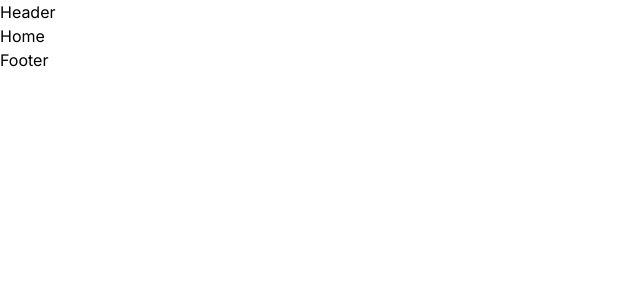
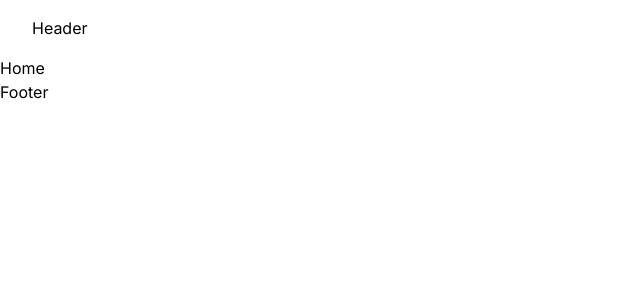
Before and after one commit to waylonturbes/signal-focused, a Next.js app: page / in a window 1280 px wide. Shown: the top 300 px of the page, without its empty margins (0-640 px from the left). Built offline with nearby package versions, Linux system fonts and the light colour scheme.

Commit message:
feat: alter consumer layout  layout props

```diff
--- a/components/layouts/consumer-layout/consumer-layout.tsx
+++ b/components/layouts/consumer-layout/consumer-layout.tsx
@@ -5,23 +5,30 @@ import type { ReactElement } from "react";
 
 interface ConsumerLayoutProps {
   children: ReactElement;
-  title?: string;
+  title: string;
+  description: string;
 }
 
 /**
  * A layout component for pages intended to be used by consumers, like the homepage.
  * @param { ReactElement } children The content that lives withing the layout
- * @param { string } title The text content for the title header of the HTML document
+ * @param { string } title The text content for the title of the HTML document
+ * @param { string } description The text content for the description of the HTML document
  * @returns { ReactElement } Layout for a cosumer page.
  */
-const ConsumerLayout = ({ children, title }: ConsumerLayoutProps) => {
+const ConsumerLayout = ({
+  children,
+  title,
+  description,
+}: ConsumerLayoutProps) => {
   return (
     <div className="min-h-screen flex flex-col">
       <Head>
         <title>{title}</title>
         <meta name="viewport" content="initial-scale=1.0, width=device-width" />
+        <meta name="description" content={description} />
       </Head>
-      <header>Header</header>
+      <ConsumerHeader />
       <main>{children}</main>
       <footer>Footer</footer>
     </div>
--- a/pages/index.tsx
+++ b/pages/index.tsx
@@ -7,7 +7,14 @@ const Home: NextPageWithLayout = () => {
 };
 
 Home.getLayout = function getLayout(page: ReactElement) {
-  return <ConsumerLayout>{page}</ConsumerLayout>;
+  return (
+    <ConsumerLayout
+      title="Signal Focused - Home"
+      description="See through the chaos with Signal Focus. Find articles on gaming, fantasy football, coding, cooking, and more here."
+    >
+      {page}
+    </ConsumerLayout>
+  );
 };
 
 export default Home;
```
Also changed, not shown: 1 other file (tests, documents, lock files or other folders).
